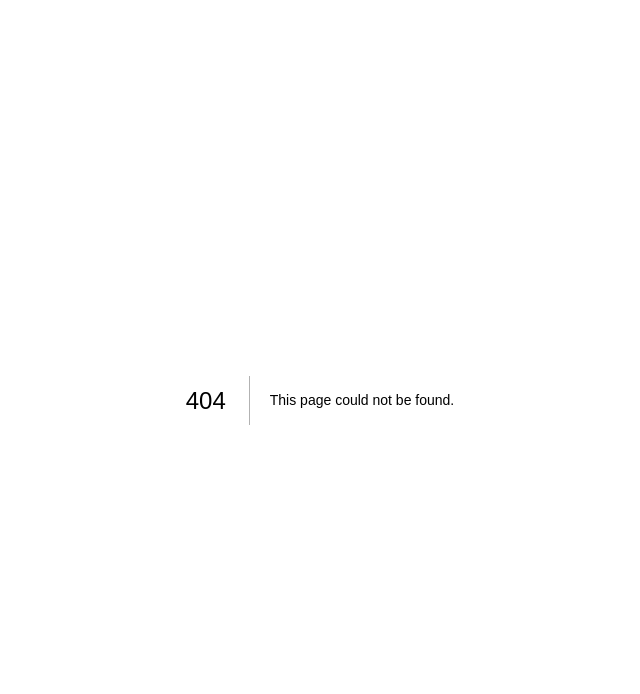
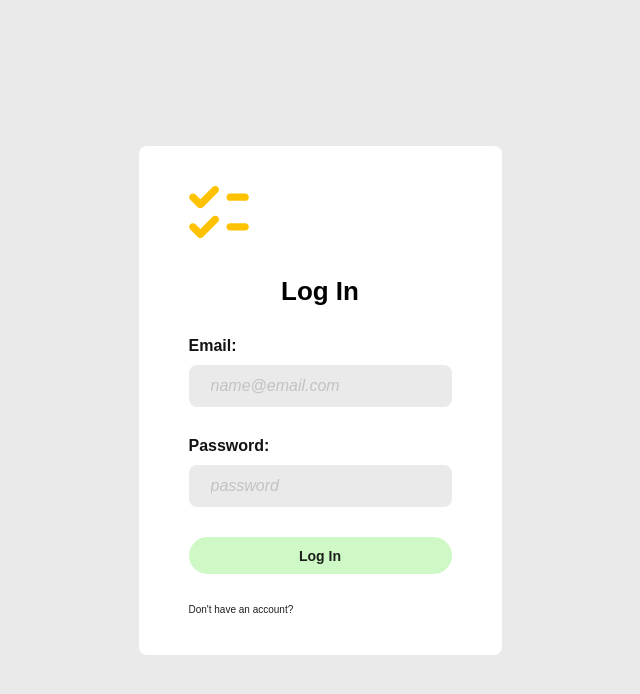
Before and after one commit to Maslovars/project-management-app, a Next.js app: page /login in a window 1280 px wide. Before the commit this address had no page. Shown: the top 694 px of the page, without its empty margins (320-960 px from the left). Built offline with nearby package versions, Linux system fonts and the light colour scheme; a web font is replaced by a local one.

Commit message:
feat: #26 #27 add signIn, signUp pages

```diff
--- /dev/null
+++ b/components/EntryPage/EntryCard/EntryCard.styled.ts
@@ -0,0 +1,37 @@
+import styled from 'styled-components';
+import { colors } from '@/variables/colors.styled';
+import { fonts } from '@/variables/fonts.styled';
+import Image from 'next/image';
+
+export const EntryCardWrap = styled.div`
+  padding: 4rem 5rem;
+  background-color: ${colors.colorBgSecondary};
+  display: flex;
+  flex-direction: column;
+  gap: 3rem;
+  border-radius: 8px;
+  h2 {
+    font-weight: ${fonts.fontWeightBold};
+    font-size: ${fonts.fontSizeTitle};
+    align-items: center;
+    align-self: center;
+  }
+  form {
+    display: flex;
+    flex-direction: column;
+    gap: 3rem;
+  }
+  span {
+    color: ${colors.colorFontPrimaryLighten};
+    font-size: ${fonts.fontSizeRegular}*0.6;
+    font-weight: ${fonts.fontWeightRegular};
+  }
+`
+
+export const Svg = styled.div`
+  height: 6rem;
+  width: 6rem;
+  background-image: url(/img/LogoEntry.svg);
+  background-repeat: no-repeat;
+  background-size: contain;
+`
--- /dev/null
+++ b/components/EntryPage/EntryCard/EntryCard.tsx
@@ -0,0 +1,15 @@
+import React from 'react';
+import { EntryCardWrap, Svg } from './EntryCard.styled';
+
+type Props = {
+  children?: React.ReactNode,
+};
+
+export const EntryCard: React.FC<Props> = ({children}) => {
+  return (
+    <EntryCardWrap>
+      <Svg />
+      {children}
+    </EntryCardWrap>
+  );
+};
--- /dev/null
+++ b/components/EntryPage/EntryPageWrap/EntryPageWrap.styled.ts
@@ -0,0 +1,21 @@
+import styled from 'styled-components';
+import { colors } from '@/variables/colors.styled';
+import { fonts } from '@/variables/fonts.styled';
+
+export const PageWrap = styled.span`
+  height: 100vh;
+  width: 100%;
+  display: flex;
+  flex-direction: column;
+  justify-content: space-between;
+  align-items: center;
+  background-color: ${colors.colorBgSecondaryDarken};
+`
+
+export const ContentWrap = styled.span`
+  height: 100%;
+  width: 100%;
+  display: flex;
+  justify-content: center;
+  align-items: center;
+`
--- /dev/null
+++ b/components/EntryPage/EntryPageWrap/EntryPageWrap.tsx
@@ -0,0 +1,20 @@
+import { EntryCard } from '@/components/EntryPage/EntryCard/EntryCard';
+import { TextInput } from '@/components/common/TextInput';
+import { RoundedButton } from '@/components/common/RoundedButton';
+import { PageWrap, ContentWrap } from './EntryPageWrap.styled';
+import type { NextPage } from 'next';
+//import { Footer } from
+
+type Props = {
+  children?: React.ReactNode,
+};
+
+export const EntryPageWrap: React.FC<Props> = ({children}) => {
+  return (
+    <PageWrap>
+      <ContentWrap>
+        {children}
+      </ContentWrap>
+    </PageWrap>
+  );
+};
--- a/components/common/TextInput/TextInput.styled.ts
+++ b/components/common/TextInput/TextInput.styled.ts
@@ -3,7 +3,6 @@ import { colors } from '@/variables/colors.styled';
 import { fonts } from '@/variables/fonts.styled';
 
 export const Container = styled.div`
-  margin-bottom: 2rem;
 `;
 
 export const Description = styled.p`
@@ -31,4 +30,12 @@ export const Input = styled.input`
   &:focus {
     border: 0.2rem solid ${colors.colorFontPrimaryLighten};
   }
+
+  &::placeholder {
+  color: ${colors.colorFontSecondary};
+  font-size: ${fonts.fontSizeRegular}*0.9;
+  font-weight: ${fonts.fontWeightRegular};
+  font-style: italic;
+  opacity: 0.5;
+}
 `;
--- a/components/common/TextInput/TextInput.tsx
+++ b/components/common/TextInput/TextInput.tsx
@@ -3,14 +3,15 @@ import { Container, Description, Input } from './TextInput.styled';
 interface TextInputProps {
   htmlFor: string;
   name: string;
+  placeholder?: string;
 }
 
-export const TextInput: React.FC<TextInputProps> = ({ htmlFor, name }) => {
+export const TextInput: React.FC<TextInputProps> = ({ htmlFor, name, placeholder }) => {
   return (
     <Container>
       <label htmlFor={htmlFor}>
         <Description>{name}:</Description>
-        <Input type="text" name={name} />
+        <Input type="text" name={name} placeholder={placeholder} />
       </label>
     </Container>
   );
--- /dev/null
+++ b/pages/login/LogIn.styled.ts
@@ -0,0 +1,2 @@
+import styled from 'styled-components';
+import { colors } from '@/variables/colors.styled';
--- /dev/null
+++ b/pages/login/index.tsx
@@ -0,0 +1,26 @@
+import { EntryCard } from '@/components/EntryPage/EntryCard/EntryCard';
+import { TextInput } from '@/components/common/TextInput';
+import { RoundedButton } from '@/components/common/RoundedButton';
+import { EntryPageWrap } from '@/components/EntryPage/EntryPageWrap/EntryPageWrap';
+import type { NextPage } from 'next';
+//import { Footer } from
+
+export const LogIn: NextPage = () => {
+  return (
+    <EntryPageWrap>
+      <EntryCard>
+        <h2>Log In</h2>
+        <form onSubmit={(e) => e.preventDefault()}>
+          <TextInput htmlFor='login-email' name='Email' placeholder='name@email.com'></TextInput>
+          <TextInput htmlFor='login-password' name='Password' placeholder='password'></TextInput>
+          <RoundedButton type='submit' variant='big' typeBtn='addBtn'>Log In</RoundedButton>
+        </form>
+        <span>
+          Don't have an account?
+        </span>
+      </EntryCard>
+    </EntryPageWrap>
+  );
+};
+
+export default LogIn;
--- /dev/null
+++ b/pages/signup/SignUp.styled.ts
@@ -0,0 +1,2 @@
+import styled from 'styled-components';
+import { colors } from '@/variables/colors.styled';
```
Also changed, not shown: pages/signup/index.tsx (added, +27 -0 lines), public/img/LogoEntry.svg (added).
